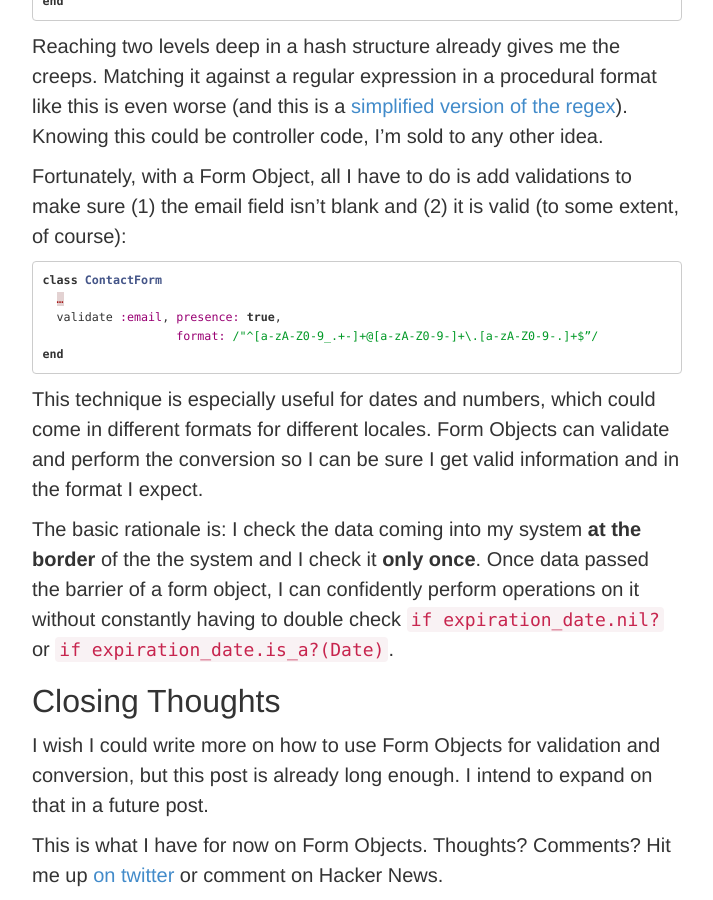
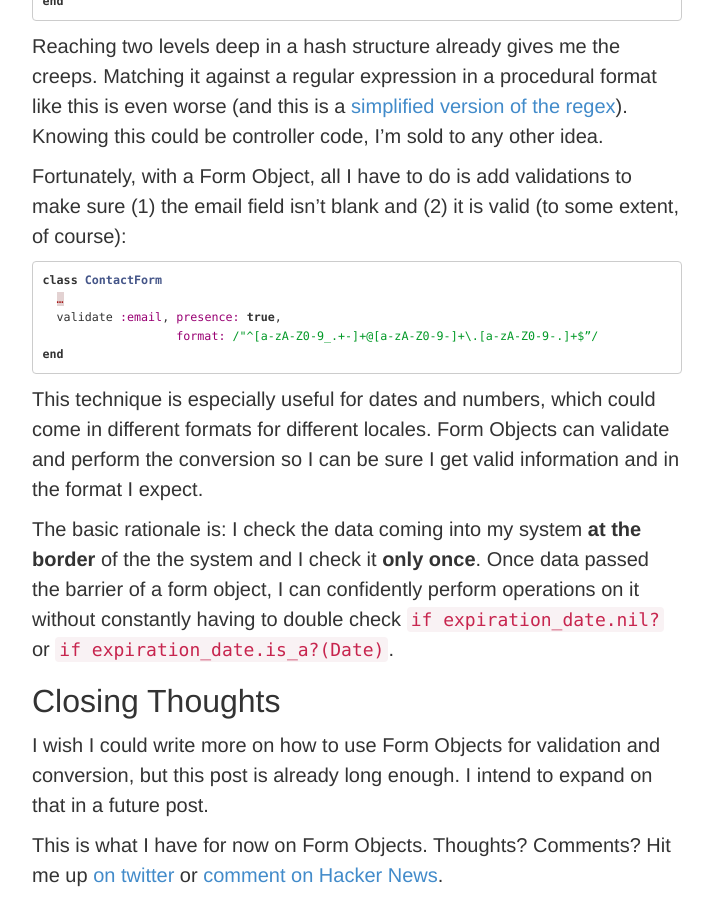
Before and after one commit to abernardes/abernardes.github.com, a Jekyll site: the page built from _posts/2014-10-22-decoupling-forms-from-persistence.markdown, in a window 1280 px wide and 900 px high, scrolled down 3779 px. Shown: the whole window, without its empty margins (283-996 px from the left). Built offline with Jekyll 4.4.1, drawn with Linux system fonts in a browser that asks for light colours; Markdown is read by kramdown in place of the engine named in the settings; part of the change alters nothing that is shown.

```diff
--- a/_posts/2014-10-22-decoupling-forms-from-persistence.markdown
+++ b/_posts/2014-10-22-decoupling-forms-from-persistence.markdown
@@ -142,4 +142,4 @@ The basic rationale is: I check the data coming into my system **at the border**
 
 I wish I could write more on how to use Form Objects for validation and conversion, but this post is already long enough.  I intend to expand on that in a future post.
 
-This is what I have for now on Form Objects. Thoughts? Comments? Hit me up [on twitter](http://twitter.com/abernardes) or comment on Hacker News.
+This is what I have for now on Form Objects. Thoughts? Comments? Hit me up [on twitter](http://twitter.com/abernardes) or [comment on Hacker News](https://news.ycombinator.com/item?id=8424532).
```
